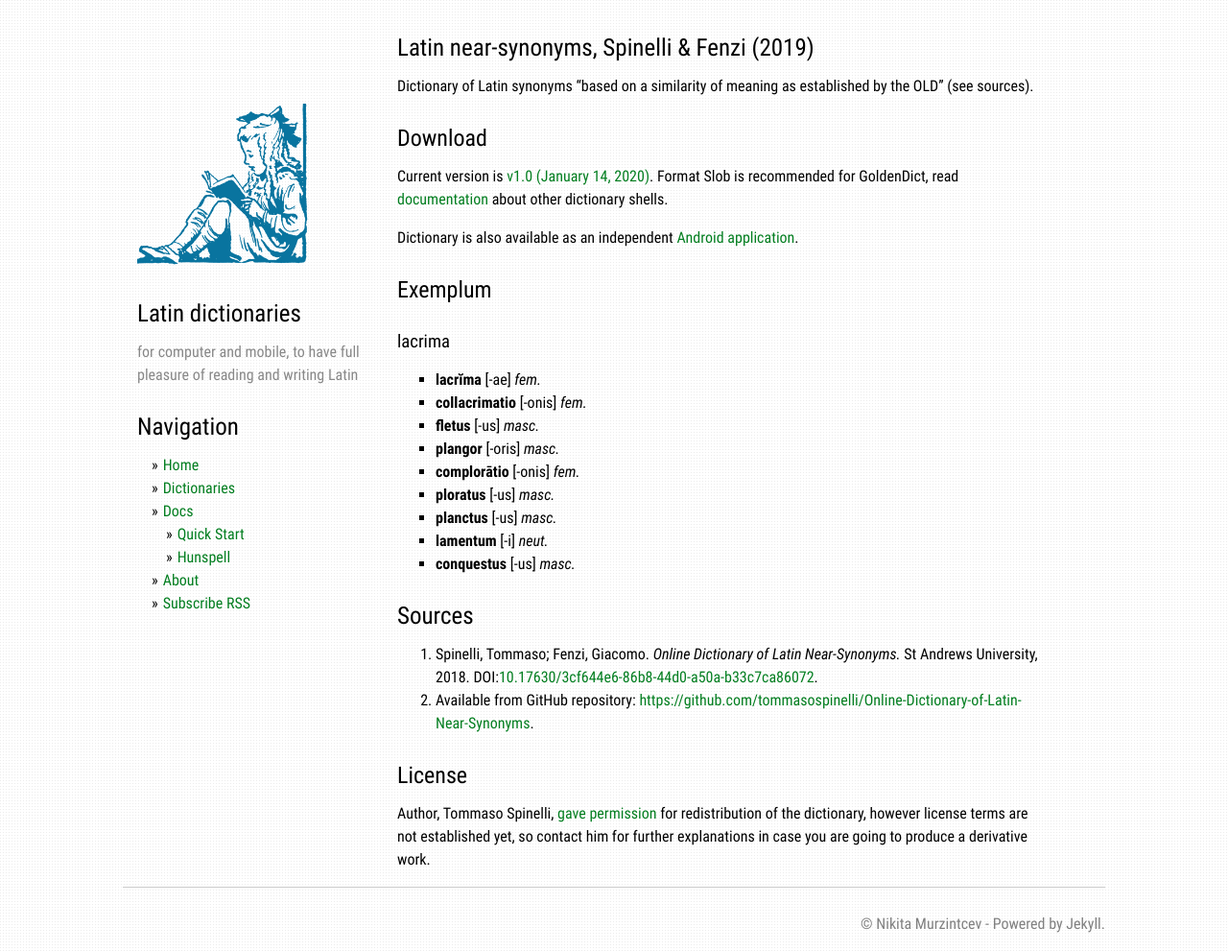
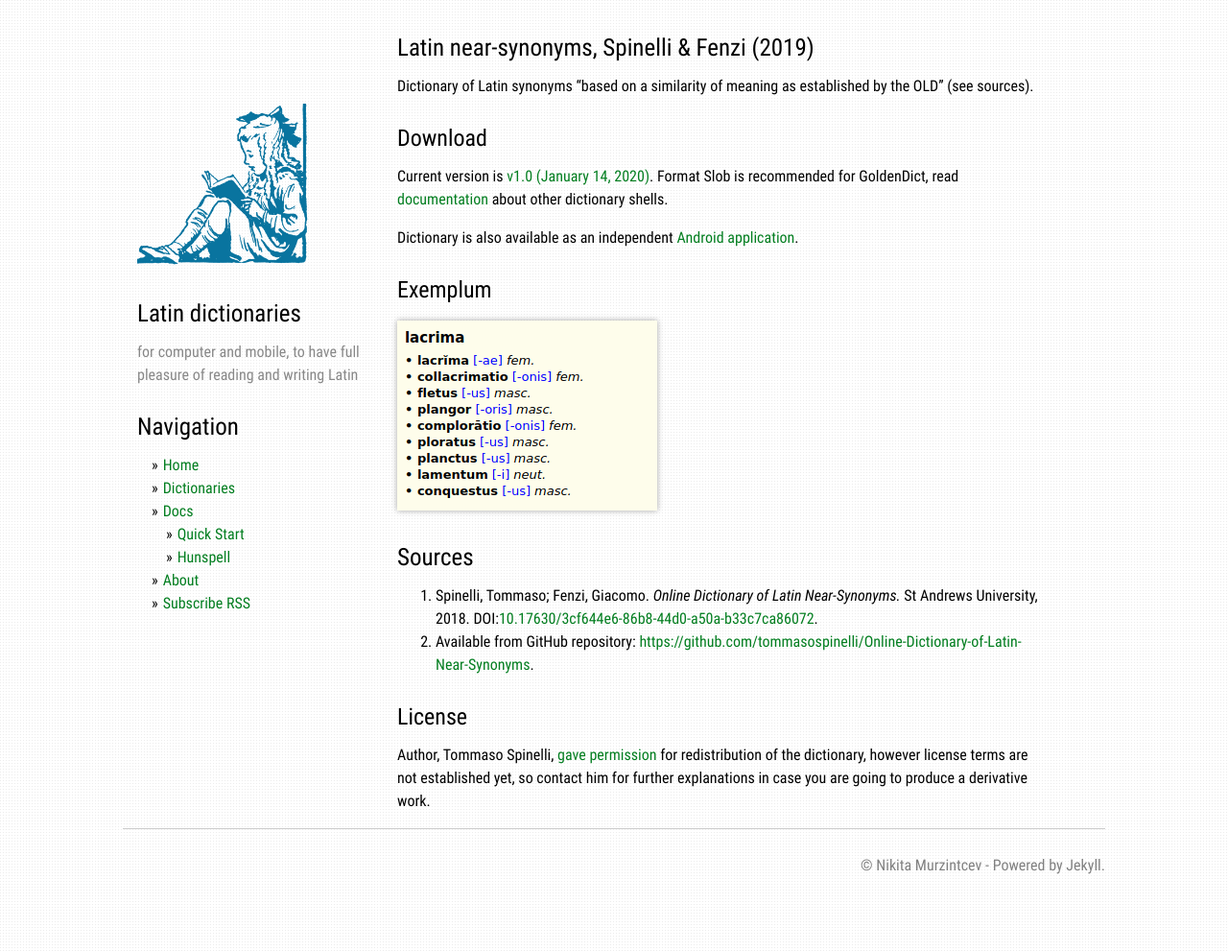
Before and after one commit to nikita-moor/dictionaries, a Jekyll site: the page built from _dictionaries/Spinelli2019.md, in a window 1280 px wide. Shown: the whole page at 96% size. Built offline with Jekyll 4.4.1, drawn with Linux system fonts in a browser that asks for light colours.

Commit message:
Spinelli2019 fix

```diff
--- a/_dictionaries/Spinelli2019.md
+++ b/_dictionaries/Spinelli2019.md
@@ -20,17 +20,10 @@ Dictionary is also available as an independent [Android application][4].
 
 ## Exemplum
 
-### lacrima
+<div class="img-viewer">
+    <img src="img/Spinelli2019-1.png" alt="preview" />
+</div>
 
-* **lacrĭma** [-ae] _fem._
-* **collacrimatio** [-onis] _fem._
-* **fletus** [-us] _masc._
-* **plangor** [-oris] _masc._
-* **complorātio** [-onis] _fem._
-* **ploratus** [-us] _masc._
-* **planctus** [-us] _masc._
-* **lamentum** [-i] _neut._
-* **conquestus** [-us] _masc._
 
 
 # Sources
```
Also changed, not shown: other parts of _dictionaries/Spinelli2019.md (+2 -2 lines), _dictionaries/img/Spinelli2019-1.png (added).
